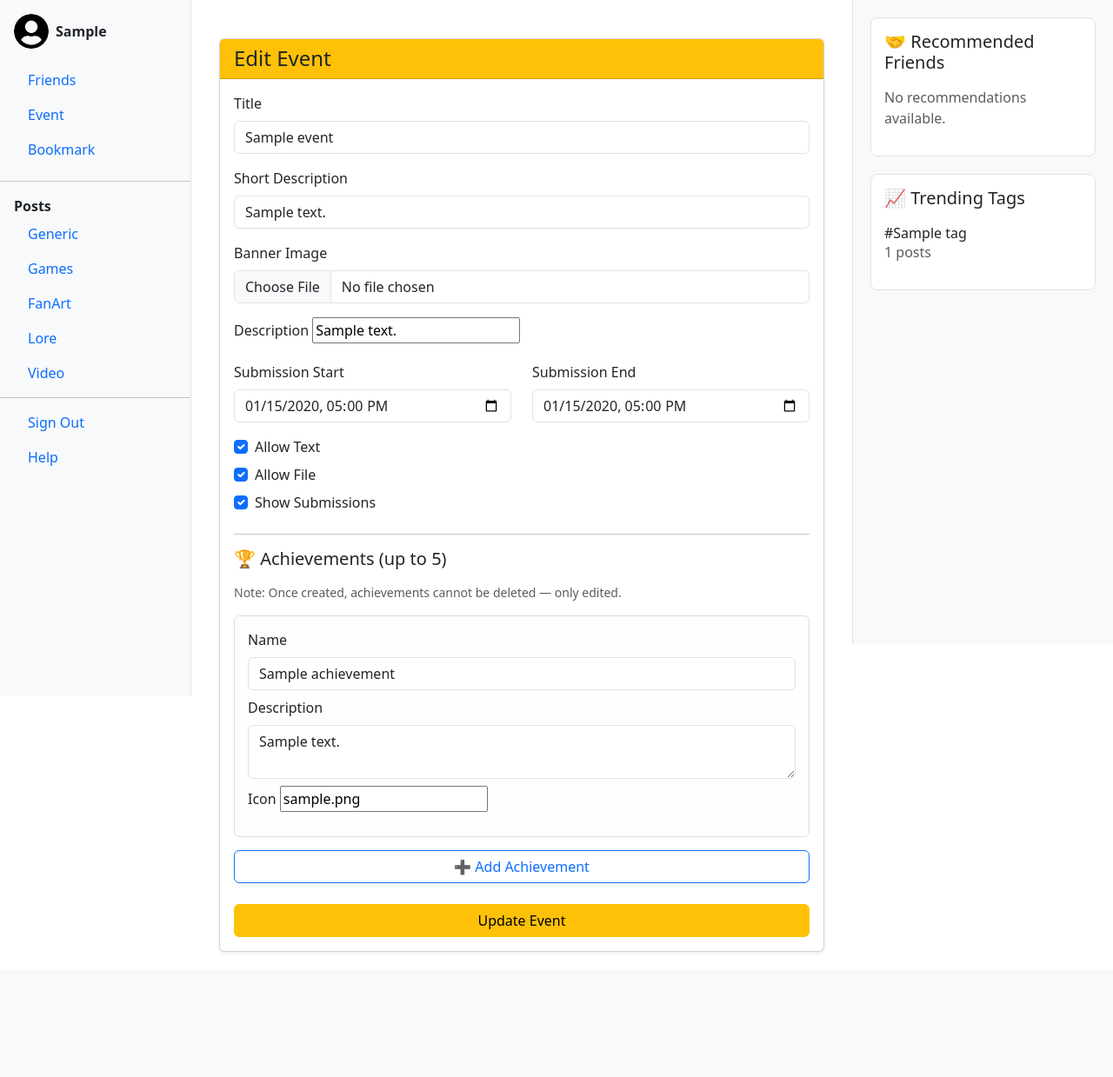
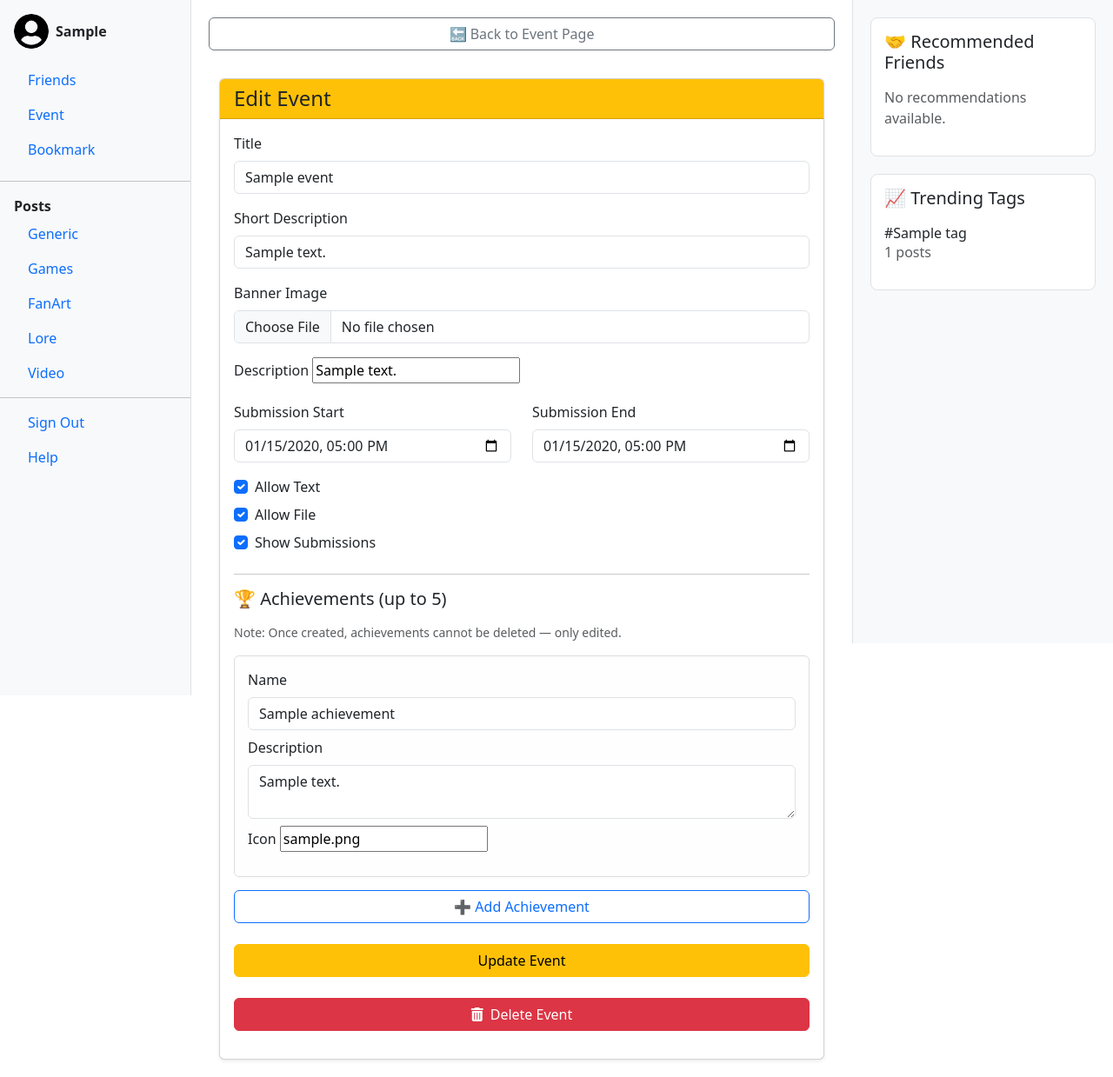
Before and after one commit to NewOsakA/Fanlore, a Django app: page /events/1/edit/ in a window 1280 px wide. Shown: the part 60-1299 px from the top of the page at 87% size. Before the commit the page ends 1155 px from the top, so only its background shows below. Run offline with Django 4.2, Linux system fonts and the light colour scheme; the visitor is signed in with stand-in values (Sample User, id 1); data comes from the database, SQL or seed files in the repository; tables that the repository leaves empty hold one stand-in row (values such as "Sample post"); some libraries are stand-ins or nearby versions.

Commit message:
Add delete event button

```diff
--- a/fanlore/templates/fanlore/event_edit.html
+++ b/fanlore/templates/fanlore/event_edit.html
@@ -97,6 +97,11 @@
   {% endfor %}
 {% endfor %}
 
+<!-- Back to Detail Page -->
+<a href="{% url 'event-detail' object.pk %}" class="btn btn-outline-secondary w-100 mb-2">
+    🔙 Back to Event Page
+</a>
+
 <div class="container mt-4">
     <div class="card shadow-sm">
         <div class="card-header bg-warning text-dark">
@@ -184,6 +189,15 @@
 
                 <button type="submit" class="btn btn-warning w-100">Update Event</button>
             </form>
+            <div class="d-flex flex-column gap-3 mt-4">
+                <!-- Delete Button with Confirmation -->
+                <form method="post" action="{% url 'event-delete' object.pk %}" onsubmit="return confirm('⚠️ Are you sure you want to delete this event? This cannot be undone.')">
+                    {% csrf_token %}
+                    <button type="submit" class="btn btn-danger w-100 mb-3 d-flex align-items-center justify-content-center gap-2">
+                        <i class="fas fa-trash-alt"></i> Delete Event
+                    </button>
+                </form>
+            </div>
         </div>
     </div>
 </div>
--- a/fanlore/urls.py
+++ b/fanlore/urls.py
@@ -68,4 +68,7 @@ urlpatterns = [
     path('api/check-tags/', views.check_tag_existence, name='check-tags'),
     path("like-content/", views.LikeContentView.as_view(),
          name="like-content"),
+    path("events/<int:pk>/delete/", views.event.EventDeleteView.as_view(),
+         name="event-delete"),
+
 ]
--- a/fanlore/views/event/__init__.py
+++ b/fanlore/views/event/__init__.py
@@ -5,3 +5,4 @@ from .event_list_view import EventListView
 from .event_submit_view import EventSubmitView
 from .event_toggle_reviewed_view import ToggleReviewedView
 from .event_update_view import EventUpdateView
+from .event_delete_view import EventDeleteView
```
Also changed, not shown: fanlore/views/event/event_delete_view.py (added, +16 -0 lines).
